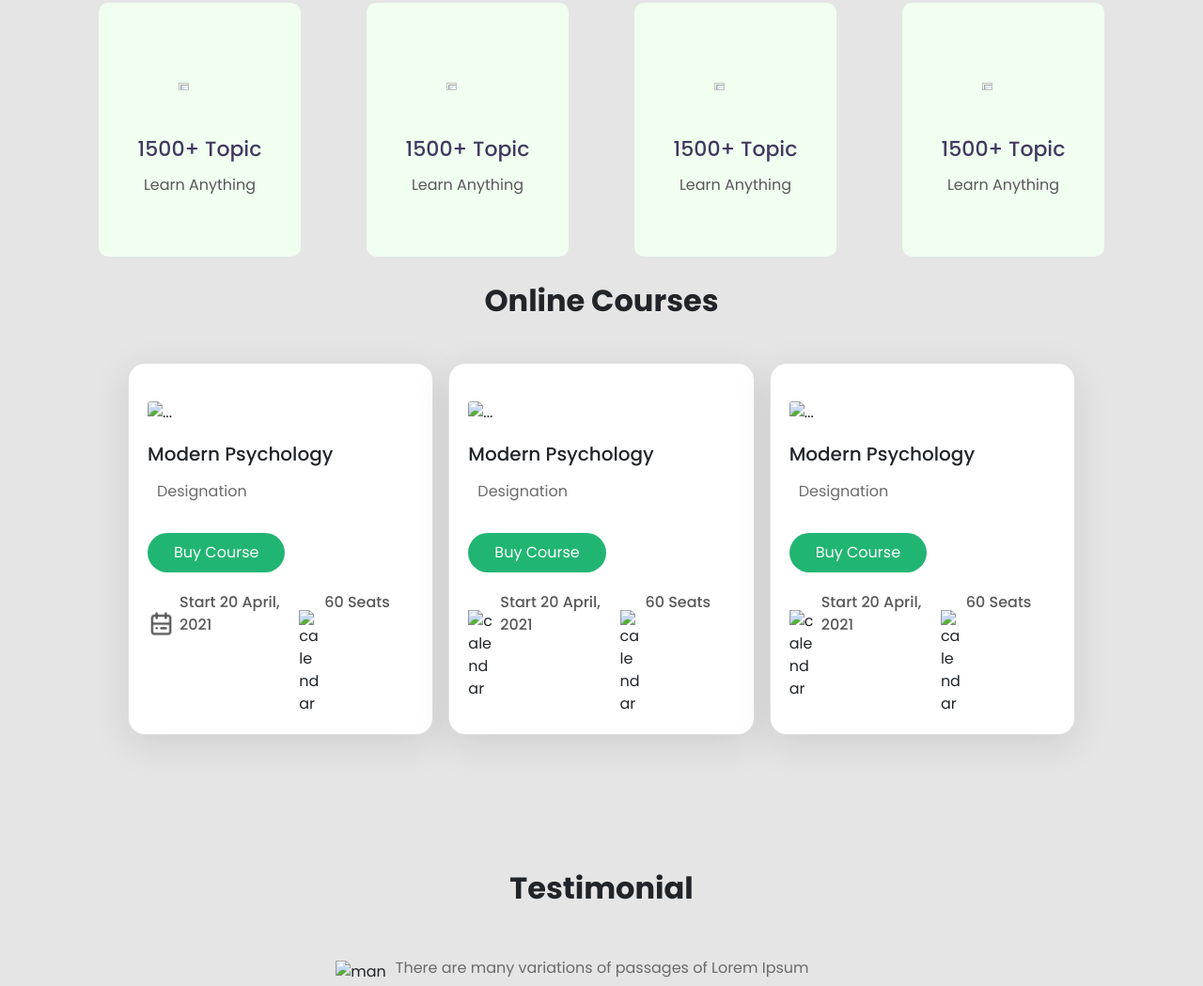
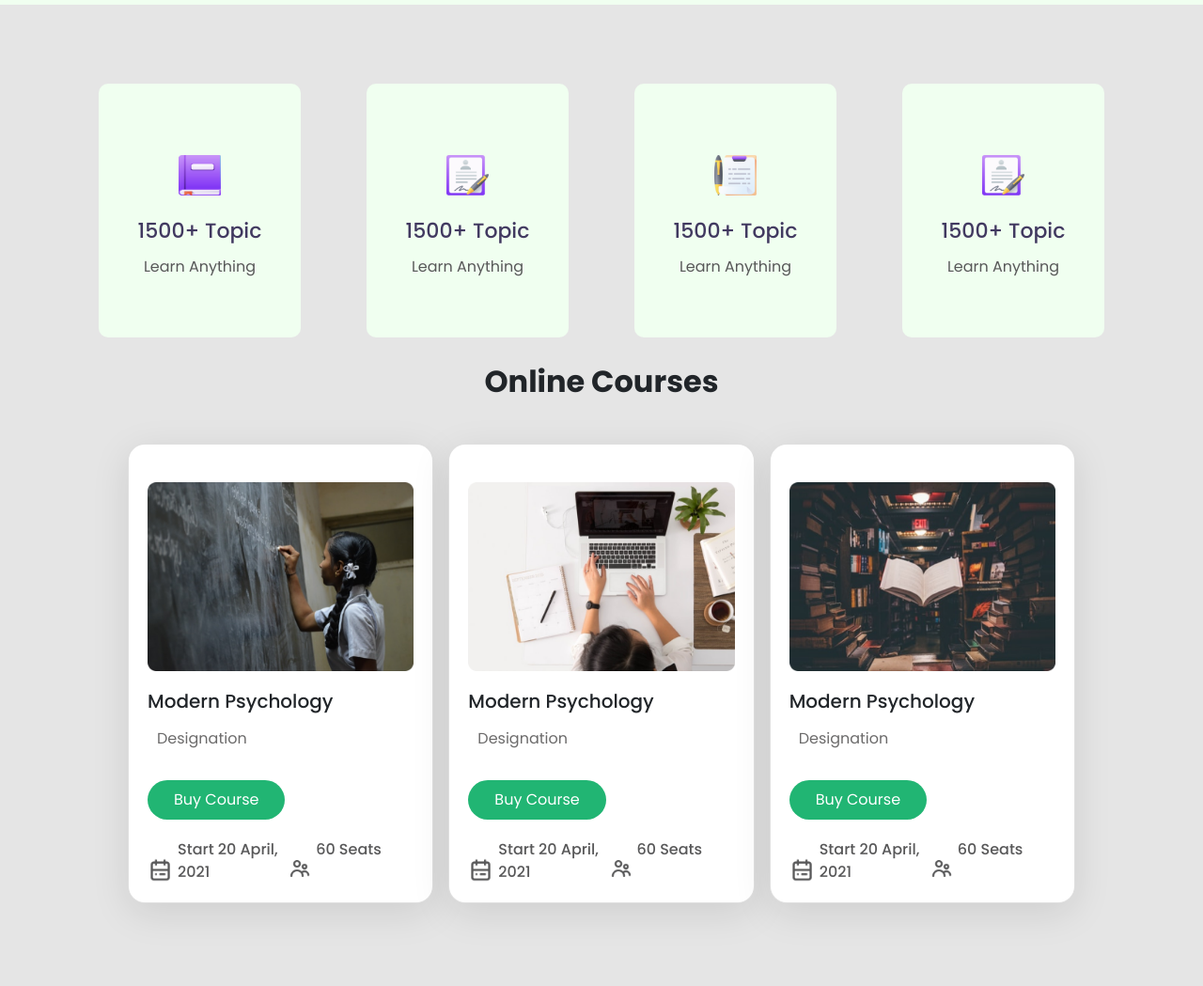
Before and after one commit to nafiul-shishir/e_school, a plain HTML site: page index.html in a window 1280 px wide. Shown: the part 589-1638 px from the top of the page at 94% size. Drawn offline with nearby package versions, Linux system fonts and the light colour scheme; the site is published under a folder, as on GitHub Pages, so addresses that start at the root find nothing.

Commit message:
Image issue fix

```diff
--- a/index.html
+++ b/index.html
@@ -18,7 +18,7 @@
     <header >
         <nav class="navbar navbar-expand-lg navbar-light grey-bg">
             <div class="container">
-             <img src="/resource/ICON/Logo.png" alt="">
+             <img src="resource/ICON/Logo.png" alt="">
              <button class="navbar-toggler" type="button" data-toggle="collapse" data-target="#navbarSupportedContent" aria-controls="navbarSupportedContent" aria-expanded="false" aria-label="Toggle navigation">
                <span class="navbar-toggler-icon"></span>
              </button>
@@ -66,7 +66,7 @@
                 <div id="carouselExampleControls" class="carousel slide" data-ride="carousel">
                     <div class="carousel-inner">
                       <div class="carousel-item active">
-                        <img class="d-block w-100" src="/resource/Photos/Illustration.png" alt="First slide">
+                        <img class="d-block w-100" src="resource/Photos/Illustration.png" alt="First slide">
                       </div>
                       <div class="carousel-item">
                         <img class="d-block w-100" src="..." alt="Second slide">
@@ -96,7 +96,7 @@
                    <div class="col-lg-3">
                        <div class="books d-flex flex-column align-items-center justify-content-center p-3 ">
                            <!-- img -->
-                           <img class="imgc" src="/resource/ICON/book.png" alt="">
+                           <img class="imgc" src="resource/ICON/book.png" alt="">
 
                            <!-- text -->
 
@@ -111,7 +111,7 @@
                    <div class="col-lg-3">
                     <div class="books d-flex flex-column align-items-center justify-content-center p-3 ">
                         <!-- img -->
-                        <img class="imgc" src="/resource/ICON/Student.png" alt="">
+                        <img class="imgc" src="resource/ICON/Student.png" alt="">
 
                         <!-- text -->
 
@@ -126,7 +126,7 @@
                 <div class="col-lg-3">
                     <div class="books d-flex flex-column align-items-center justify-content-center p-3 ">
                         <!-- img -->
-                        <img class="imgc" src="/resource/ICON/Test.png" alt="">
+                        <img class="imgc" src="resource/ICON/Test.png" alt="">
 
                         <!-- text -->
 
@@ -141,7 +141,7 @@
                 <div class="col-lg-3">
                     <div class="books d-flex flex-column align-items-center justify-content-center p-3 ">
                         <!-- img -->
-                        <img class="imgc" src="/resource/ICON/Student.png" alt="">
+                        <img class="imgc" src="resource/ICON/Student.png" alt="">
 
                         <!-- text -->
 
@@ -169,7 +169,7 @@
                 <div class="col-lg-4 p-2">
                     <!-- 1 -->
                     <div class="card ">
-                        <img src="/resource/Photos/Morder pyschology.png" class="card-img-top" alt="...">
+                        <img src="resource/Photos/Morder pyschology.png" class="card-img-top" alt="...">
 
                         <div class="card-body px-0">
                             <h5 class="card-title mb-0">Modern Psychology</h5>
@@ -190,7 +190,7 @@
                             <!-- right side -->
                             <div class="seats">
                                 <div class="d-flex flex-row ">
-                                    <img src="/resource/ICON/people.png" alt="calendar">
+                                    <img src="resource/ICON/people.png" alt="calendar">
                                     <h6>60 Seats</h6>
                                 </div>
                             </div>
@@ -202,7 +202,7 @@
                 <div class="col-lg-4 p-2">
                     <!-- 2 -->
                     <div class="card">
-                        <img src="/resource/Photos/Morder pychons.png" class="card-img-top" alt="...">
+                        <img src="resource/Photos/Morder pychons.png" class="card-img-top" alt="...">
                         <div class="card-body px-0">
                             <h5 class="card-title mb-0">Modern Psychology</h5>
                             <p class="card-text">Designation</p>
@@ -213,7 +213,7 @@
                             <!-- left side -->
                             <div class="dates">
                                 <div class="d-flex flex-row">
-                                    <img src="/resource/ICON/calendar.png" alt="calendar">
+                                    <img src="resource/ICON/calendar.png" alt="calendar">
                                     <h6>Start 20 April, 2021</h6>
                                 </div>
                             </div>
@@ -221,7 +221,7 @@
                             <!-- right side -->
                             <div class="seats">
                                 <div class="d-flex flex-row ">
-                                    <img src="/resource/ICON/people.png" alt="calendar">
+                                    <img src="resource/ICON/people.png" alt="calendar">
                                     <h6>60 Seats</h6>
                                 </div>
                             </div>
@@ -233,7 +233,7 @@
                 <div class="col-lg-4 p-2">
                     <!-- 3 -->
                     <div class="card">
-                        <img src="/resource/Photos/Morder psyc.png" class="card-img-top" alt="...">
+                        <img src="resource/Photos/Morder psyc.png" class="card-img-top" alt="...">
                         <div class="card-body px-0">
                             <h5 class="card-title mb-0">Modern Psychology</h5>
                             <p class="card-text">Designation</p>
@@ -244,7 +244,7 @@
                             <!-- left side -->
                             <div class="dates">
                                 <div class="d-flex flex-row">
-                                    <img src="/resource/ICON/calendar.png" alt="calendar">
+                                    <img src="resource/ICON/calendar.png" alt="calendar">
                                     <h6>Start 20 April, 2021</h6>
                                 </div>
                             </div>
@@ -252,7 +252,7 @@
                             <!-- right side -->
                             <div class="seats">
                                 <div class="d-flex flex-row ">
-                                    <img src="/resource/ICON/people.png" alt="calendar">
+                                    <img src="resource/ICON/people.png" alt="calendar">
                                     <h6>60 Seats</h6>
                                 </div>
                             </div>
@@ -275,7 +275,7 @@
           <div class="d-flex flex-row container justify-content-center">
 
               <div>
-                  <img src="/resource/Photos/Man.png" alt="man">
+                  <img src="resource/Photos/Man.png" alt="man">
               </div>
 
 
```
